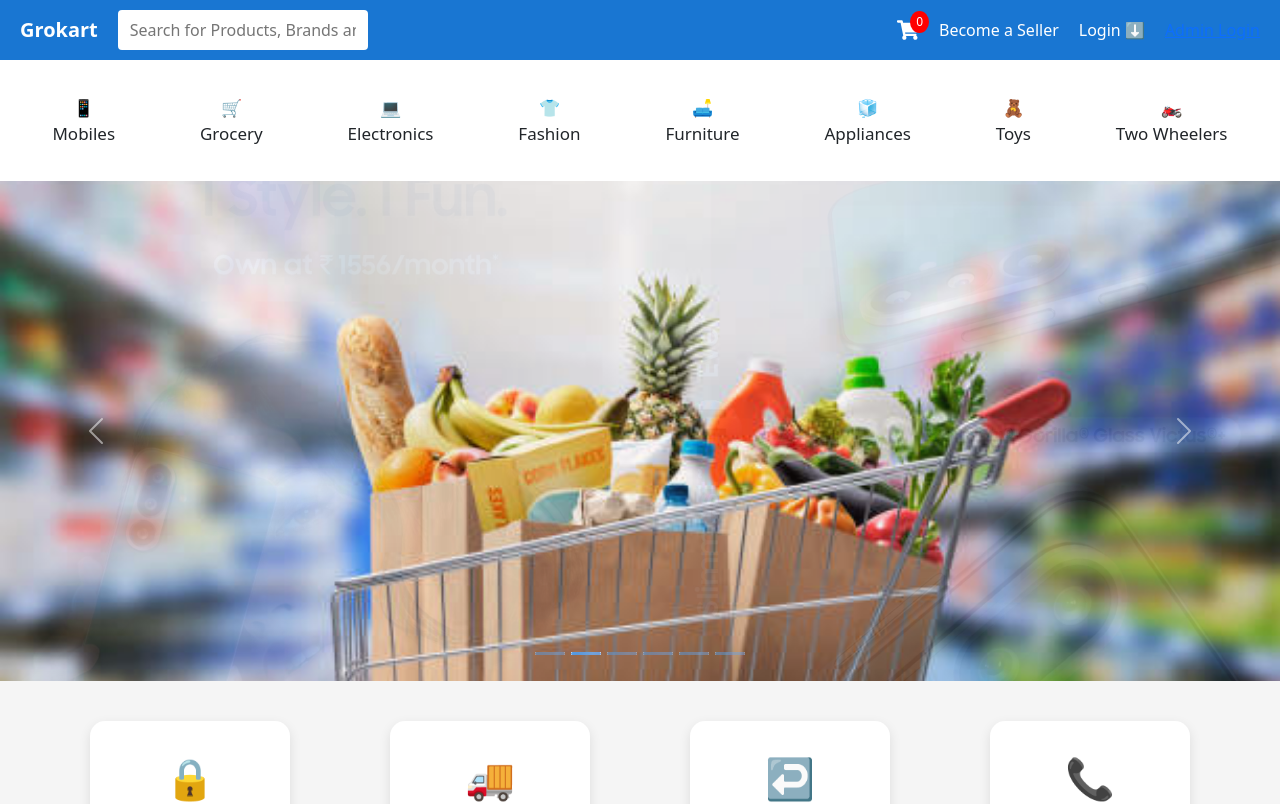
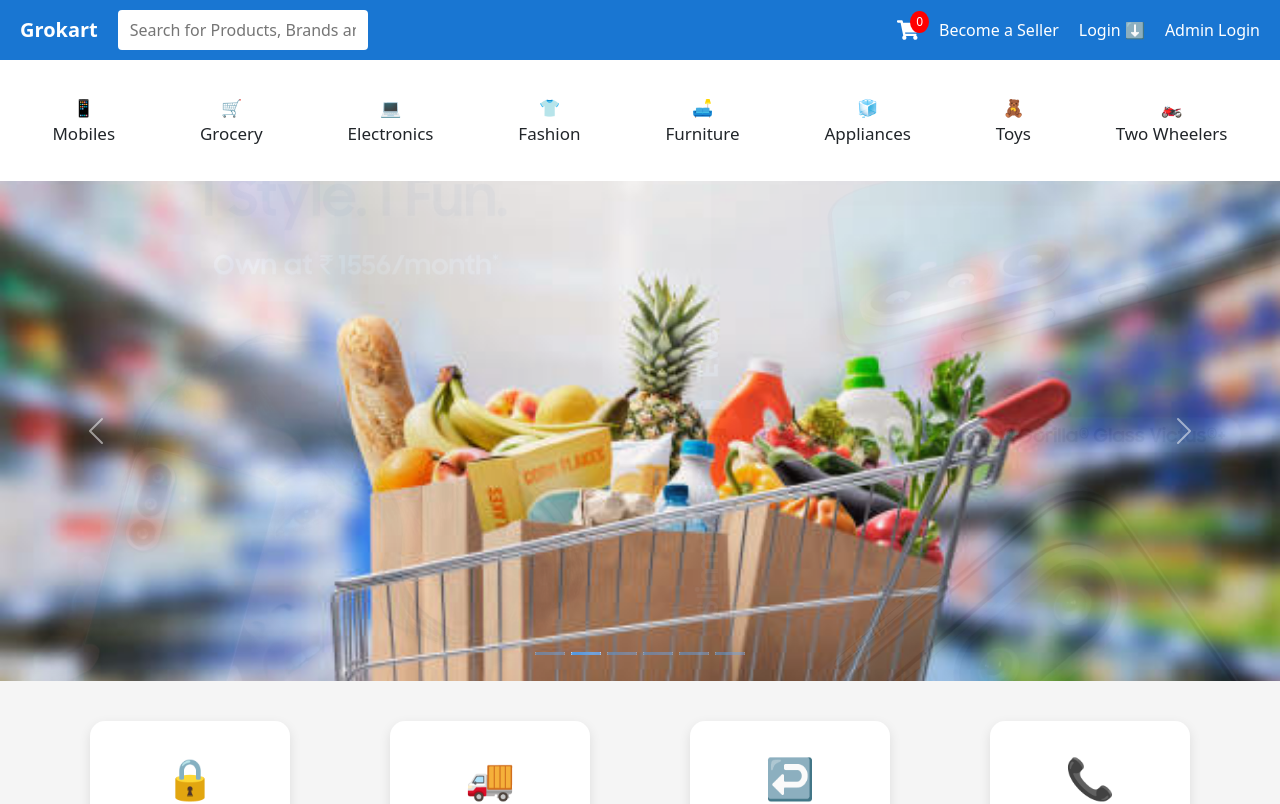
Before and after one commit to Monish-S03/client-grokart-webapplication, a React (Create React App) app: page / in a window 1280 px wide. Shown: the top 804 px of the page. Built offline with nearby package versions, Linux system fonts and the light colour scheme.

Commit message:
Update Navbar.js

```diff
--- a/src/Navbar.js
+++ b/src/Navbar.js
@@ -59,7 +59,7 @@
             )}
           </div>
         </div>
-        <Link to="/admin-login">Admin Login</Link>
+        <Link to="/admin-login" className="nav-link">Admin Login</Link>
       </div>
 
       {/* Mobile Toggle */}
```
